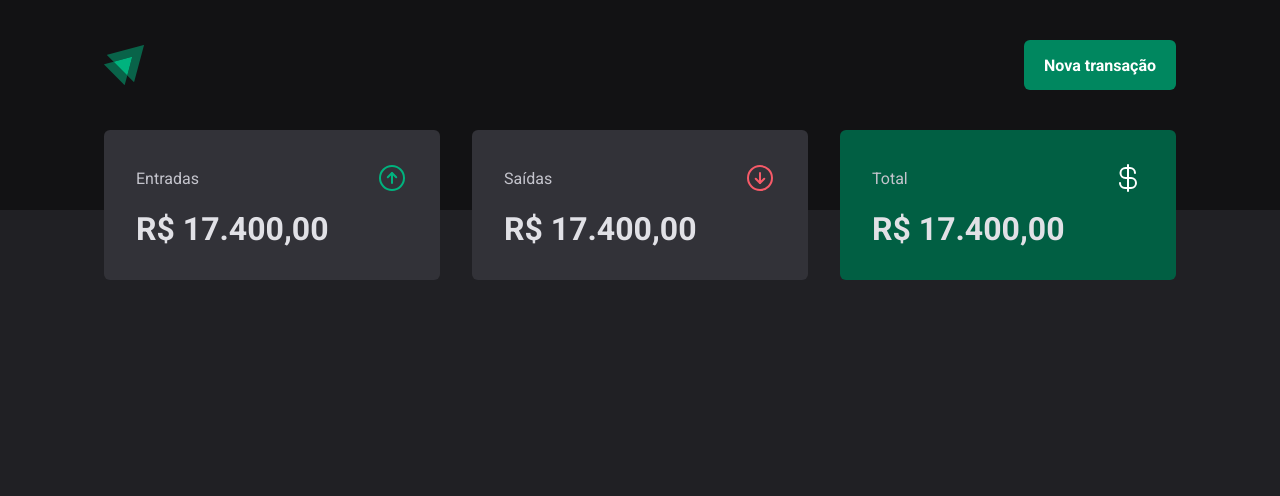
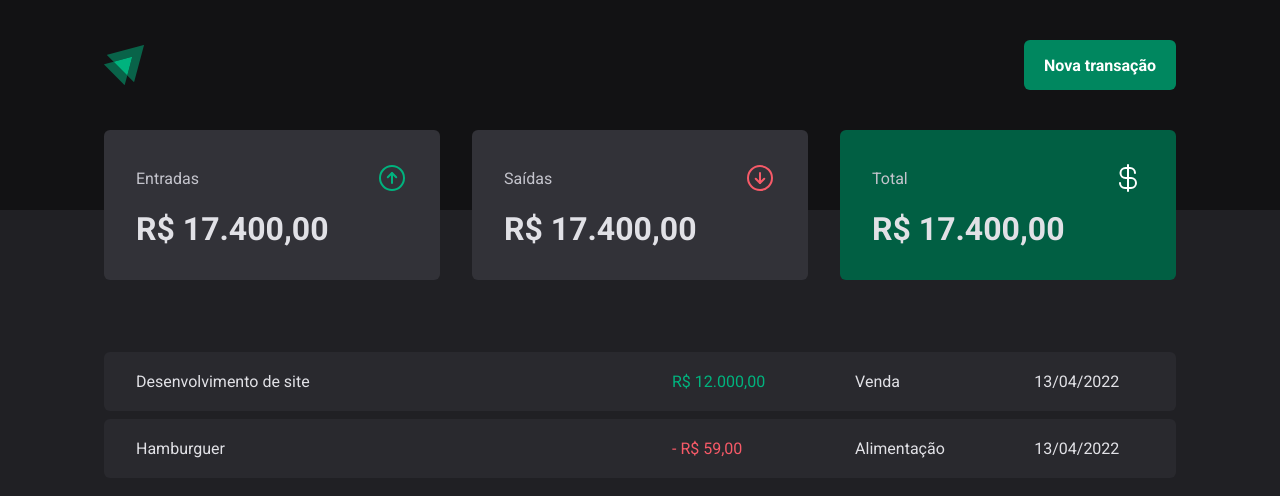
Before and after one commit to RaphaelSBarros/dt-money, a React (Vite) app: page / in a window 1280 px wide. Shown: the top 496 px of the page. Built offline with nearby package versions, Linux system fonts and the light colour scheme.

Commit message:
Tabela de transações

```diff
--- a/src/pages/Transactions/index.tsx
+++ b/src/pages/Transactions/index.tsx
@@ -1,11 +1,39 @@
 import { Header } from '../../components/Header'
 import { Summary } from '../../components/Summary'
+import {
+  PriceHighlight,
+  TransactionsContainer,
+  TransactionsTable,
+} from './styles'
 
 export function Transactions() {
   return (
     <div>
       <Header />
       <Summary />
+
+      <TransactionsContainer>
+        <TransactionsTable>
+          <tbody>
+            <tr>
+              <td width="50%">Desenvolvimento de site</td>
+              <td>
+                <PriceHighlight variant="income">R$ 12.000,00</PriceHighlight>
+              </td>
+              <td>Venda</td>
+              <td>13/04/2022</td>
+            </tr>
+            <tr>
+              <td width="50%">Hamburguer</td>
+              <td>
+                <PriceHighlight variant="outcome">- R$ 59,00</PriceHighlight>
+              </td>
+              <td>Alimentação</td>
+              <td>13/04/2022</td>
+            </tr>
+          </tbody>
+        </TransactionsTable>
+      </TransactionsContainer>
     </div>
   )
 }
--- a/src/pages/Transactions/styles.ts
+++ b/src/pages/Transactions/styles.ts
@@ -0,0 +1,40 @@
+import styled from 'styled-components'
+
+export const TransactionsContainer = styled.main`
+  width: 100%;
+  max-width: 1120px;
+  margin: 4rem auto 0;
+  padding: 0 1.5rem;
+`
+
+export const TransactionsTable = styled.table`
+  width: 100%;
+  border-collapse: separate;
+  border-spacing: 0 0.5rem;
+
+  td {
+    padding: 1.25rem 2rem;
+    background: ${(props) => props.theme['gray-700']};
+
+    &:first-child {
+      border-top-left-radius: 6px;
+      border-bottom-left-radius: 6px;
+    }
+
+    &:last-child {
+      border-top-right-radius: 6px;
+      border-bottom-right-radius: 6px;
+    }
+  }
+`
+
+interface PriceHighlightProps {
+  variant: 'income' | 'outcome'
+}
+
+export const PriceHighlight = styled.span<PriceHighlightProps>`
+  color: ${(props) =>
+    props.variant === 'income'
+      ? props.theme['green-300']
+      : props.theme['red-300']};
+`
```
